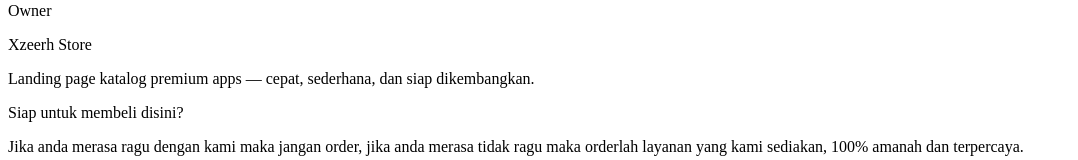
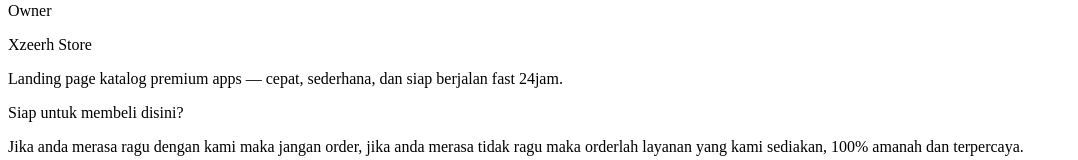
Before and after one commit to ZennSoftWare/XzeerhStore, a React (Vite) app: page / in a window 1280 px wide. Shown: the part 4691-4851 px from the top of the page, without its empty margins (0-1078 px from the left). Built offline with nearby package versions, Linux system fonts and the light colour scheme; the HTML template or start-up script is replaced by a standard one.

Commit message:
Update Footer.tsx

```diff
--- a/src/components/layout/Footer.tsx
+++ b/src/components/layout/Footer.tsx
@@ -5,7 +5,7 @@
     <footer className="border-t-4 border-black bg-white">
       <div className="container-page flex flex-col gap-3 py-8 sm:flex-row sm:items-center sm:justify-between">
         <p className="font-bold">{SITE_NAME}</p>
-        <p className="text-sm text-black/70">Landing page katalog premium apps — cepat, sederhana, dan siap dikembangkan.</p>
+        <p className="text-sm text-black/70">Landing page katalog premium apps — cepat, sederhana, dan siap berjalan fast 24jam.</p>
       </div>
     </footer>
   );
```
